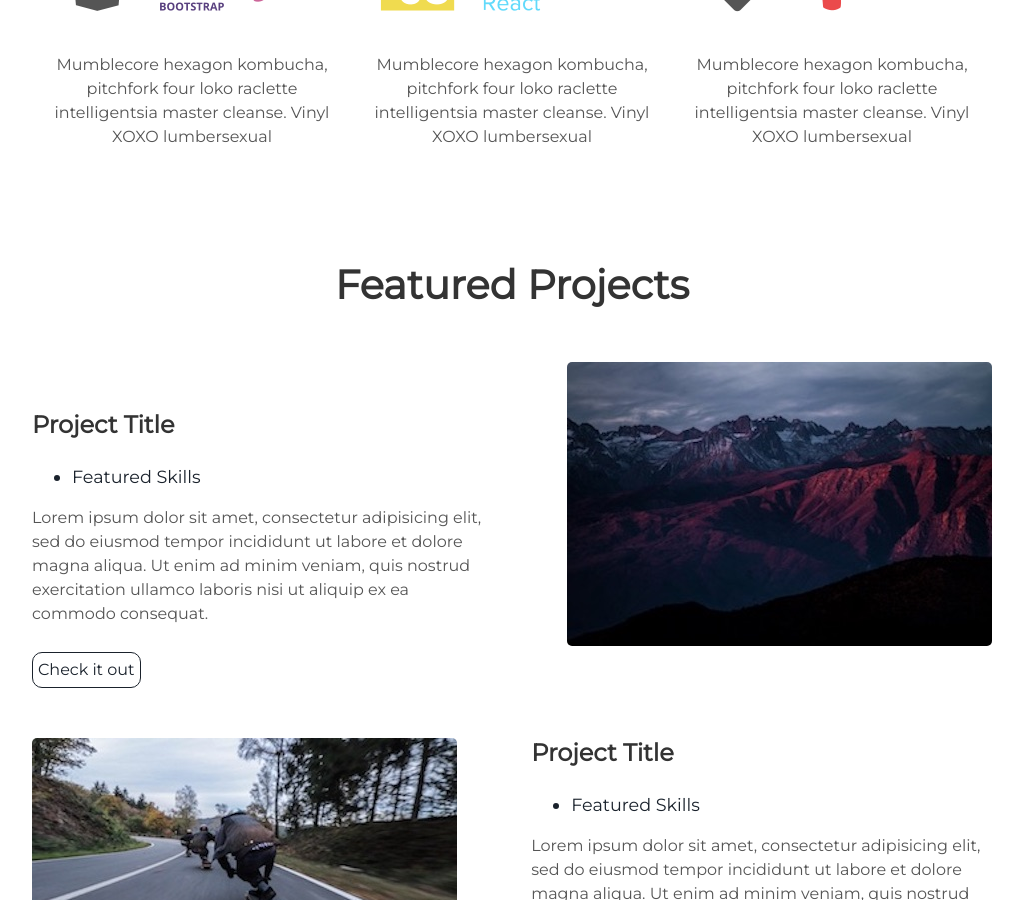
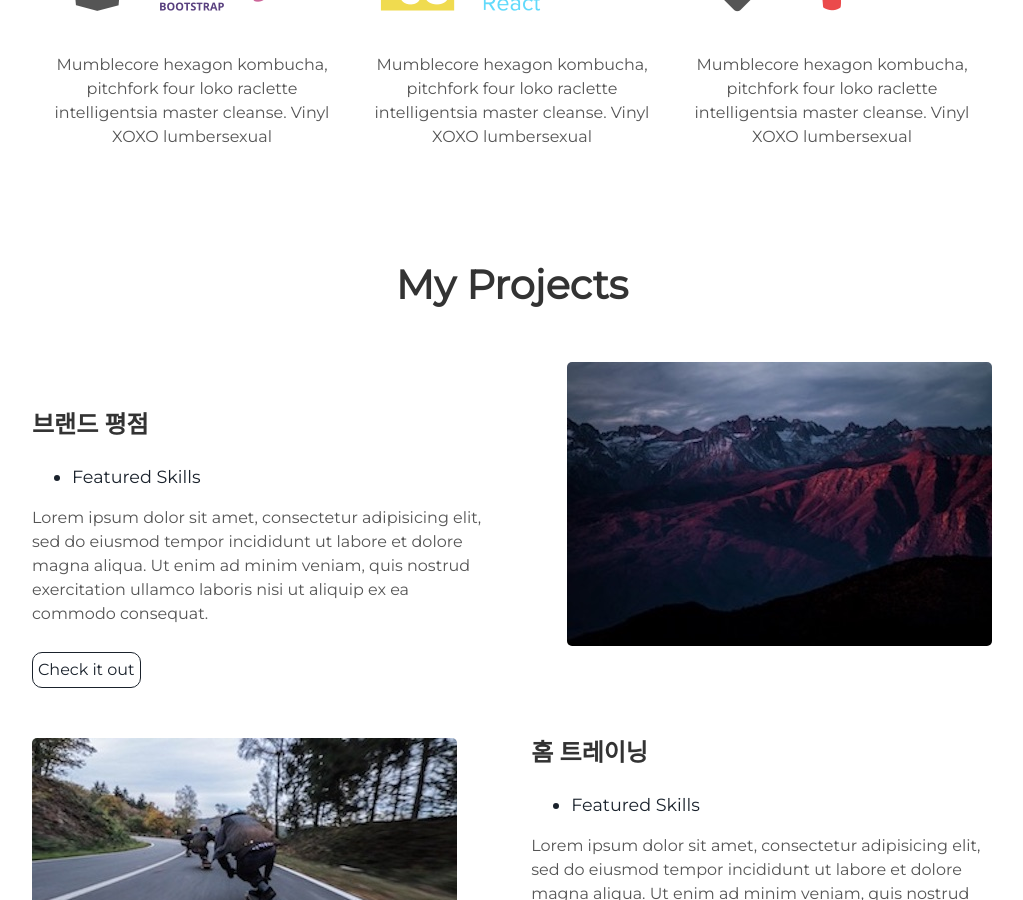
Before and after one commit to Yeon-Ho/Yeon-Ho.github.io, a Jekyll site: the page built from index.html, in a window 1280 px wide and 900 px high, scrolled down 1313 px. Shown: the whole window, without its empty margins (128-1151 px from the left). Built offline with Jekyll 4.4.1, drawn with Linux system fonts in a browser that asks for light colours; some of the changed text lies outside the part shown.

Commit message:
수정 1-2

```diff
--- a/_includes/footer.html
+++ b/_includes/footer.html
@@ -1,6 +1,6 @@
 <footer class="footer">
-    <p>&copy; {{site.username}}</p>
-    <p>Build with Jekyll and <span class="love">❤</span> by <a href="https://github.com/Yeon-Ho">Nathan Randecker</a></p>
+    <p>{{site.username}}</p>
+    <p>I<span class="love">❤</span><a href="https://github.com/Yeon-Ho">development</a></p>
 </footer>
 <script src="//cdn.jsdelivr.net/particles.js/2.0.0/particles.min.js"></script>
 <script src="{{ "/assets/js/sweet-scroll.min.js" | prepend: site.baseurl }}"></script>
--- a/_includes/projects.html
+++ b/_includes/projects.html
@@ -1,12 +1,12 @@
 <div class="user-details">
-  <h1> Featured Projects </h1>
+  <h1> My Projects </h1>
 </div>
 <div class="user-projects">
   <div class="images-right">
     <img alt="mountains" src="{{ "/assets/img/mountains.jpg" | prepend: site.baseurl }}" />
   </div>
   <div class="contents">
-    <h3> Project Title </h3>
+    <h3> 브랜드 평점 </h3>
     <ul>
       <li> Featured Skills</li>
     </ul>
@@ -19,7 +19,7 @@
     <img alt="mountains" src="{{ "/assets/img/skate.jpg" | prepend: site.baseurl }}" />
   </div>
   <div class="contents-right">
-    <h3> Project Title </h3>
+    <h3> 홈 트레이닝 </h3>
     <ul>
       <li> Featured Skills</li>
     </ul>
```
